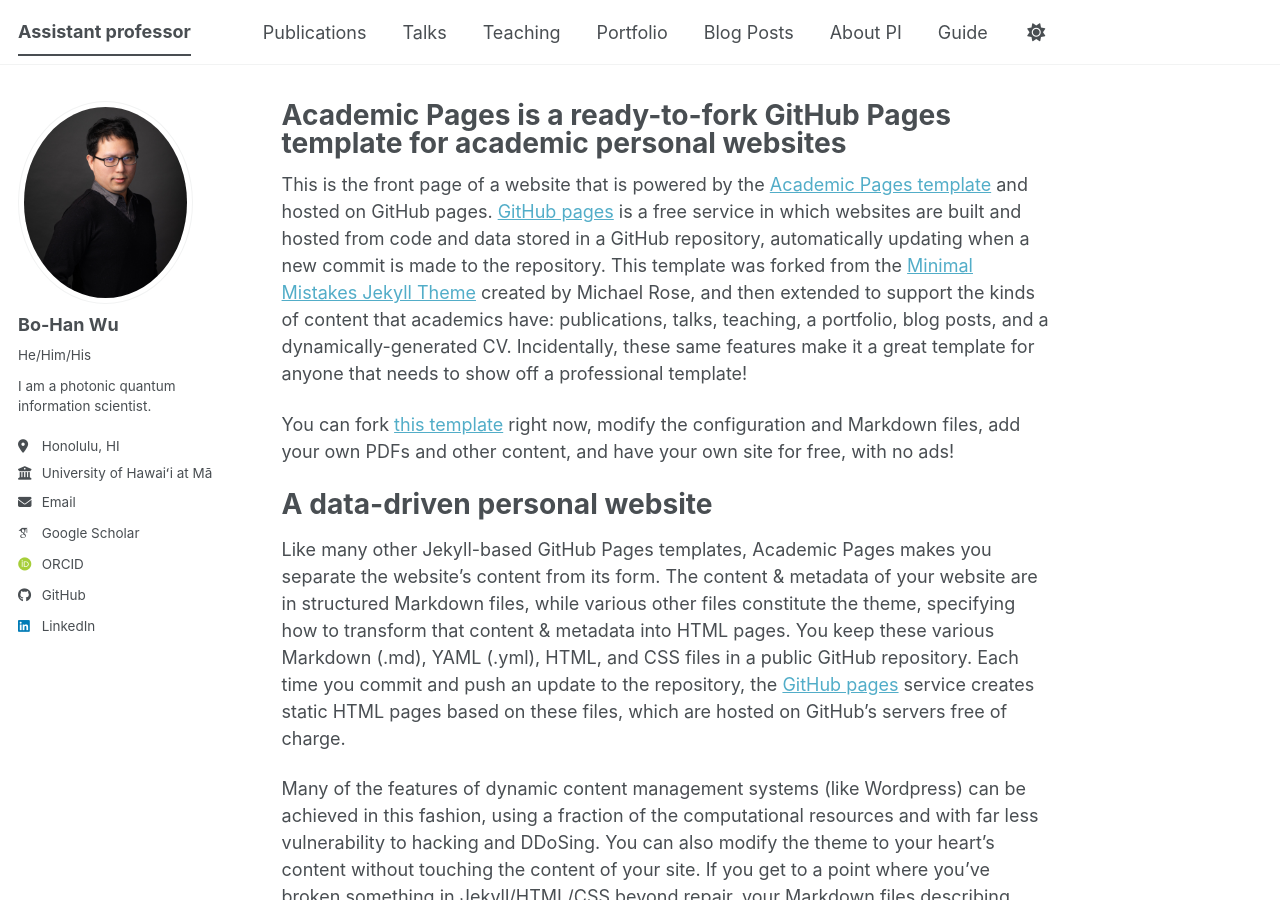
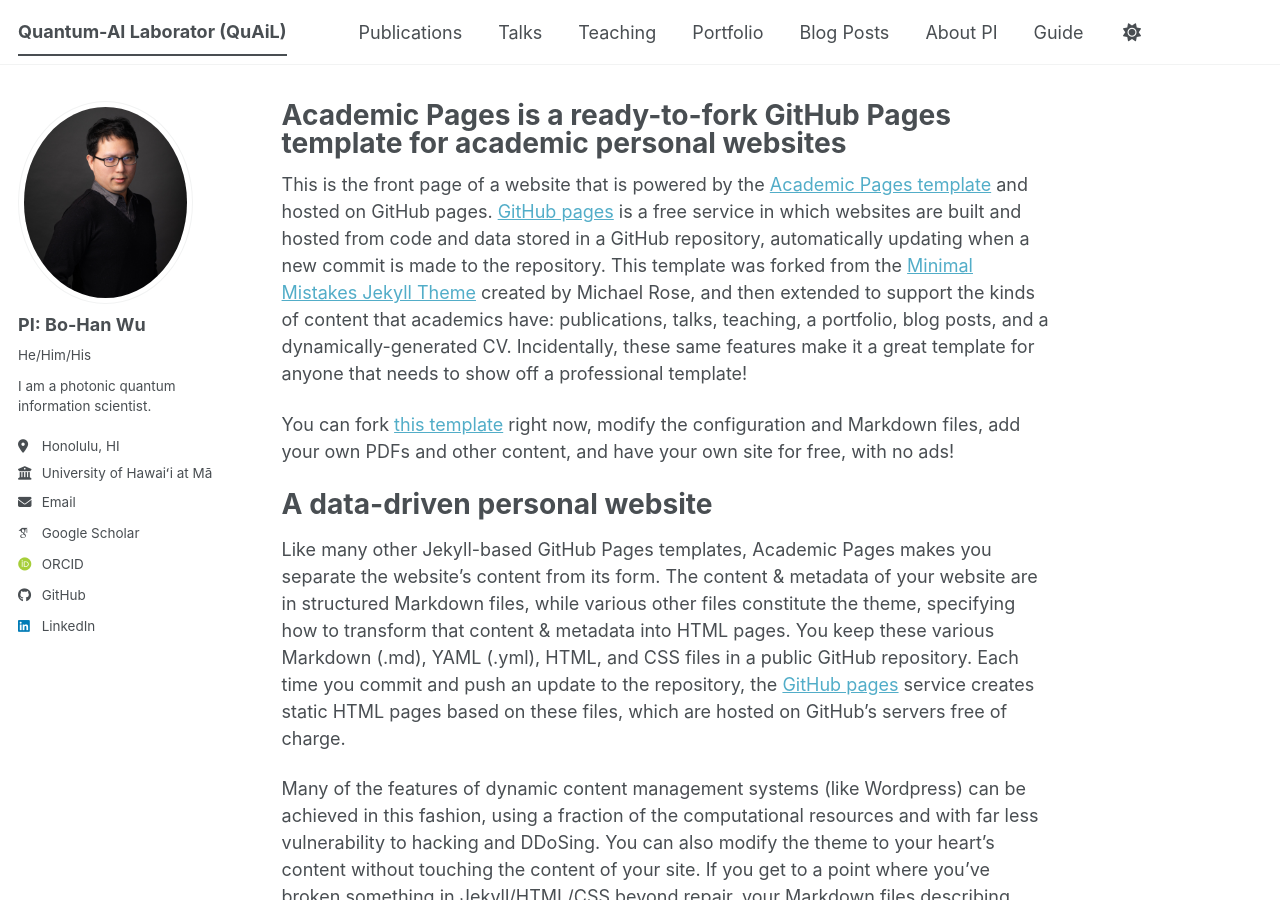
Before and after one commit to go705/go705.github.io, a Jekyll site: the page built from _pages/about.md, in a window 1280 px wide and 900 px high. Built offline with Jekyll 4.4.1, drawn with Linux system fonts in a browser that asks for light colours; some web fonts are replaced; a script bundle is joined from its source files by our own code; library files that are not in the unit come from our copies.

Commit message:
Update _config.yml

```diff
--- a/_config.yml
+++ b/_config.yml
@@ -6,10 +6,11 @@
 # `jekyll serve -l -H localhost`. If you change this file, please restart the
 # server process.
 
+
 # Basic Site Settings
 locale                   : "en-US"
 site_theme               : "default" # The available themes options are "default", "air", "sunrise", "mint", "dirt" and "contrast"
-title                    : "Assistant professor"
+title                    : "Quantum-AI Laborator (QuAiL)"
 title_separator          : "-"
 name                     : &name "Bo-Han Wu"
 description              : &description "Your Name's academic portfolio"   # Update this with a general description of your site, this is the default if not overridden by a page
@@ -24,7 +25,7 @@
 author:
   # Biographic information
   avatar           : "Bio-photo_BH_1.jpeg"
-  name             : "Bo-Han Wu"
+  name             : "PI: Bo-Han Wu"
   pronouns         : "He/Him/His" # example: "she/her"
   bio              : "I am a photonic quantum information scientist."
   location         : "Honolulu, HI"
```
